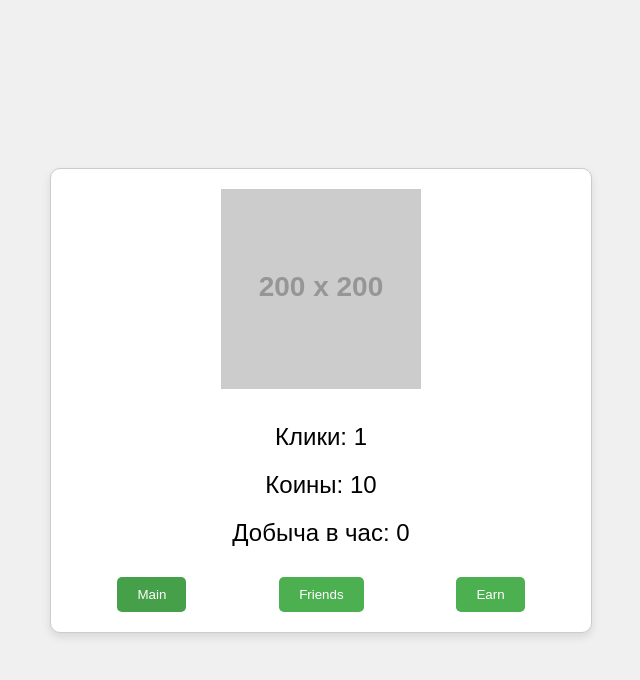
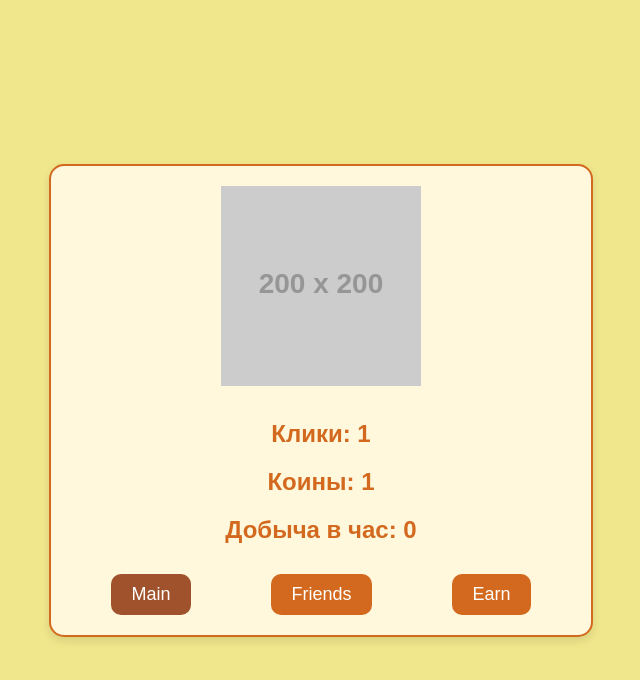
Before and after one commit to Serg-stack/telegram-counter_new, a plain HTML site: page index.html in a window 1280 px wide. Both pictures are taken after a click on the picture 640 px from the left and 288 px from the top of the page. Shown: the whole page, without its empty margins (319-959 px from the left). Drawn offline with Linux system fonts and the light colour scheme; placeholder pictures from the web are drawn by us.

Commit message:
Resolve conflicts and update files

```diff
--- a/index.html
+++ b/index.html
@@ -12,17 +12,17 @@
             height: 100vh;
             margin: 0;
             font-family: Arial, sans-serif;
-            background-color: #f0f0f0;
+            background-color: #f0e68c;
         }
 
         .container {
             text-align: center;
             width: 100%;
             max-width: 500px;
-            border: 1px solid #ccc;
-            border-radius: 10px;
+            border: 2px solid #d2691e;
+            border-radius: 15px;
             padding: 20px;
-            background-color: white;
+            background-color: #fff8dc;
             box-shadow: 0 4px 8px rgba(0, 0, 0, 0.1);
         }
 
@@ -41,17 +41,25 @@
         #pig-image {
             width: 200px;
             cursor: pointer;
+            transition: transform 0.1s;
+        }
+
+        #pig-image:active {
+            transform: scale(0.9);
         }
 
         .stats {
             display: flex;
             flex-direction: column;
             align-items: center;
+            margin-top: 20px;
         }
 
         .stat {
             margin: 10px 0;
             font-size: 24px;
+            color: #d2691e;
+            font-weight: bold;
         }
 
         .animated-counter {
@@ -71,21 +79,31 @@
         }
 
         .nav-btn {
-            background-color: #4CAF50;
+            background-color: #d2691e;
             color: white;
             border: none;
             padding: 10px 20px;
             cursor: pointer;
-            border-radius: 5px;
+            border-radius: 10px;
             transition: background-color 0.3s;
+            font-size: 18px;
         }
 
         .nav-btn:hover {
-            background-color: #45a049;
+            background-color: #b3581b;
         }
 
         .nav-btn.active {
-            background-color: #45a049;
+            background-color: #a0522d;
+        }
+
+        h2 {
+            color: #d2691e;
+        }
+
+        p {
+            color: #6b4226;
+            font-size: 18px;
         }
     </style>
 </head>
@@ -147,7 +165,7 @@
 
         pigImage.addEventListener('click', () => {
             clickCounter++;
-            coinCounter += 10; // Допустим, за каждый клик даётся 10 коинов
+            coinCounter += 1; // Допустим, за каждый клик даётся 10 коинов
             updateDisplay(clickCounterDisplay, clickCounter);
             updateDisplay(coinCounterDisplay, coinCounter);
         });
```
